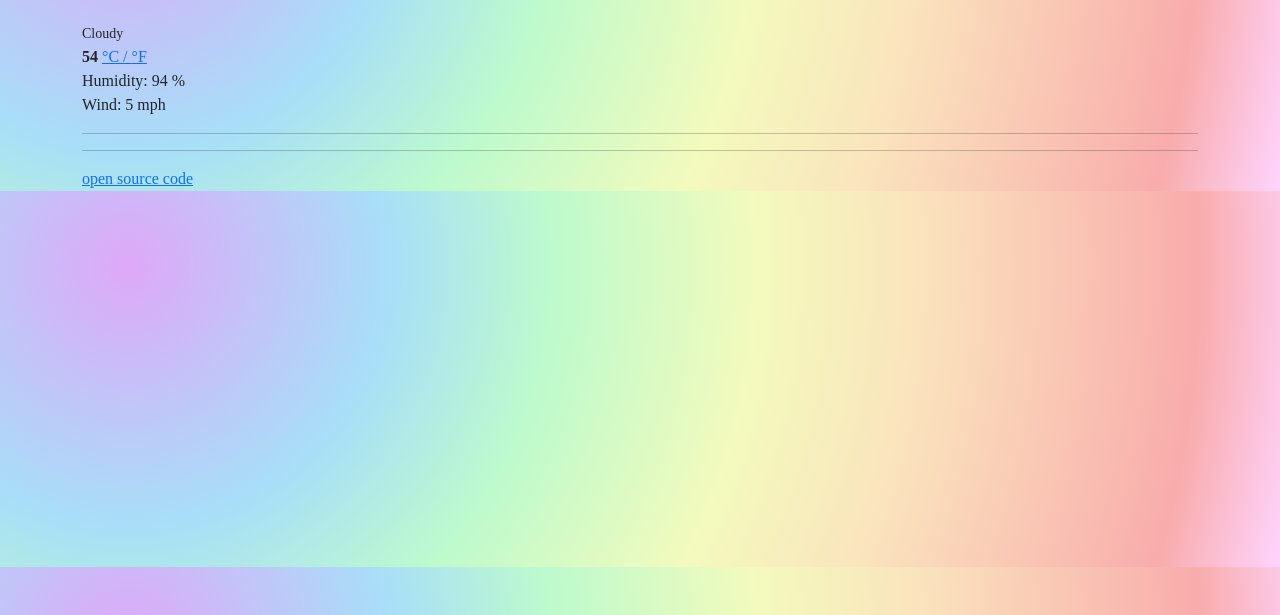
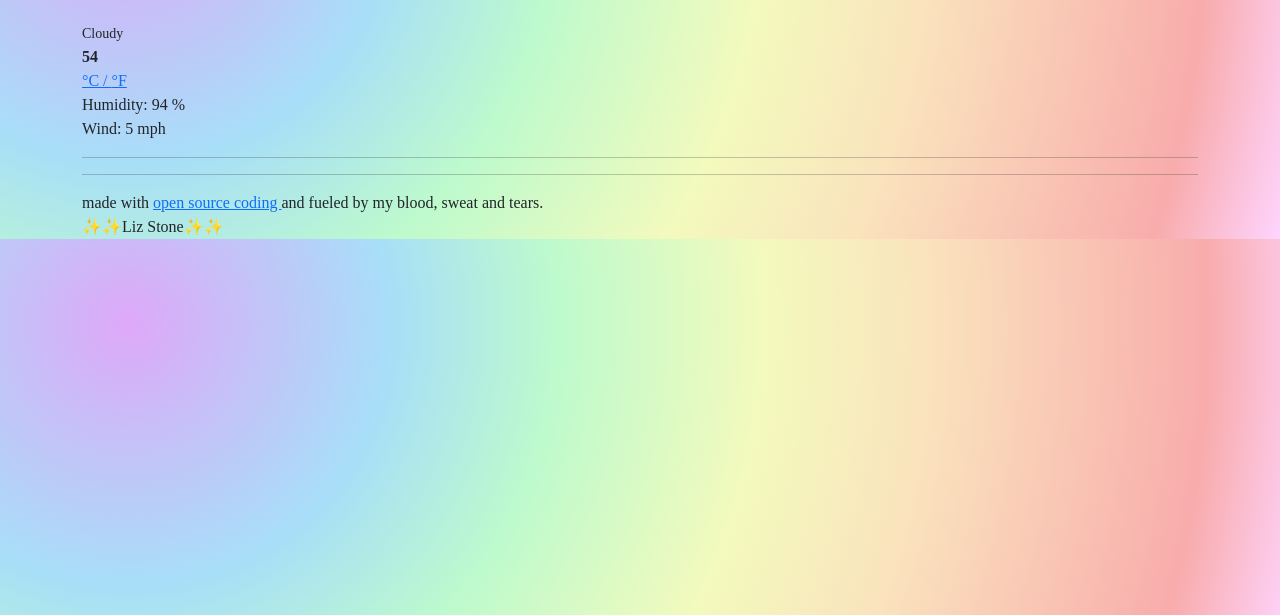
Before and after one commit to cumulonimbusbaby/weather-app, a website built with Parcel: page index.html in a window 1280 px wide. Shown: the part 185-800 px from the top of the page. Built offline with nearby package versions, Linux system fonts and the light colour scheme; no server answers.

Commit message:
Update index.html

```diff
--- a/index.html
+++ b/index.html
@@ -31,7 +31,7 @@
         <input type="submit" value="search" id="enter" />
       </form>
       <div class="row">
-        <div class="col-6">
+        <div class="col-2">
           <h1 id="city">Chattanooga</h1>
           </div>
           <div class="clearfix weather-temperature">
@@ -43,9 +43,11 @@
               <br />
               <strong id="temperature">54</strong>
               <span class="units">
+                <div class="col-2">
                 <a href="#" id="celsius-link" class="active">°C / </a>
                 <a href="#" id="fahrenheit-link">°F</a>
               </span>
+            </div>
             </div>
           </div>
         </div>
@@ -60,9 +62,11 @@
         <div class="weather-forecast" id="forecast"> </div>
       <p2>
         <hr>
-      <a href="https://github.com/cumulonimbusbaby/weather-app">
-        open source code
-      </a>
+      made with <a href="https://github.com/cumulonimbusbaby/weather-app" target="blank">
+        open source coding
+      </a> and fueled by my blood, sweat and tears.
+      <br>
+      ✨✨Liz Stone✨✨
     </p2>
       </div>
     </div>
```
